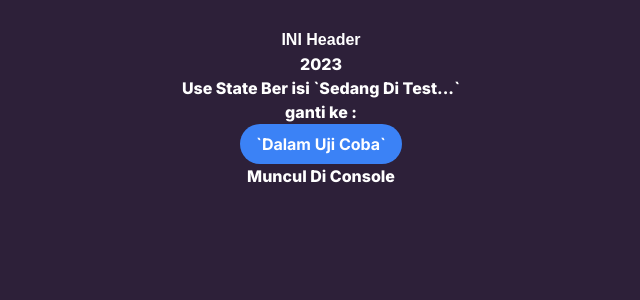
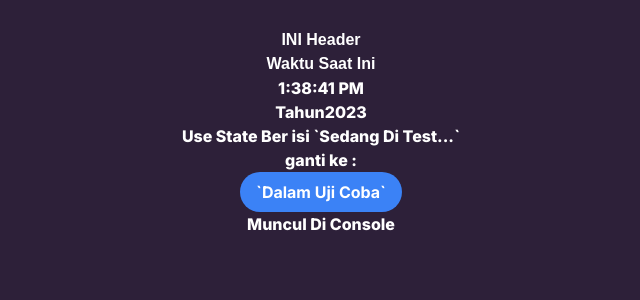
Before and after one commit to Fahrur-Rozi-25/Next-js-React, a Next.js app: page / in a window 1280 px wide. Shown: the top 300 px of the page, without its empty margins (319-959 px from the left). Built offline with nearby package versions, Linux system fonts and the light colour scheme.

Commit message:
add clock..

```diff
--- a/app/page.tsx
+++ b/app/page.tsx
@@ -5,6 +5,7 @@ import React from "react"
 import OnClick from "@/components/event/onclick"
 import Desc from "@/components/event/desc"
 import UseState from "@/components/event/useState"
+import Clock from "@/feature/clock"
 
 
 
@@ -14,6 +15,7 @@ export default function Home() {
   return (
     <div className="text-center mt-7 font-extrabold">
    <Header1 />
+   <Clock />
     <Date1 />
     <Desc />
     <UseState />
--- a/components/global/date.tsx
+++ b/components/global/date.tsx
@@ -1,7 +1,7 @@
 function Date1() {
     const tahun = new Date().getFullYear();
     return(
-        <footer>{tahun}</footer>
+        <footer>Tahun{tahun}</footer>
 
     )
 
--- /dev/null
+++ b/feature/clock.tsx
@@ -0,0 +1,28 @@
+
+'use client'
+
+
+import React, { useState, useEffect } from 'react';
+
+const Clock = () => {
+  const [time, setTime] = useState(new Date(+7));
+
+  useEffect(() => {
+    const timer = setInterval(() => {
+      setTime(new Date());
+    }, 1000);
+
+    return () => {
+      clearInterval(timer);
+    };
+  }, []);
+
+  return (
+    <div>
+      <h1>Waktu Saat Ini</h1>
+      <p>{time.toLocaleTimeString()}</p>
+    </div>
+  );
+};
+
+export default Clock;
```
